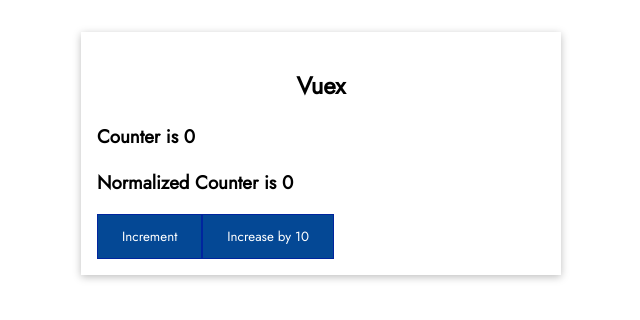
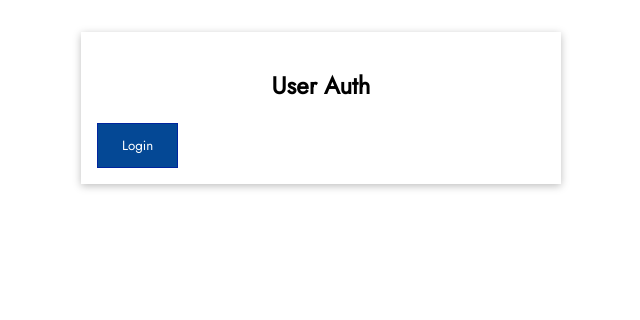
Before and after one commit to nzkks/vuejs-project, a Vue app: page / in a window 1280 px wide. Shown: the top 320 px of the page, without its empty margins (319-959 px from the left). Built offline with nearby package versions, Linux system fonts and the light colour scheme.

Commit message:
VueX: create a basic UserAuth component and add all the store features

```diff
--- /dev/null
+++ b/src/components/vueX/UserAuth.vue
@@ -0,0 +1,19 @@
+<template>
+  <BaseButton @click="login" v-if="!isAuthenticated">Login</BaseButton>
+  <BaseButton @click="logout" v-else>Logout</BaseButton>
+</template>
+
+<script>
+import { mapActions, mapGetters } from 'vuex';
+import BaseButton from '../ui/BaseButton.vue';
+
+export default {
+  components: { BaseButton },
+  methods: {
+    ...mapActions(['login', 'logout']),
+  },
+  computed: {
+    ...mapGetters(['isAuthenticated']),
+  },
+};
+</script>
--- a/src/components/vueX/VuexExample.vue
+++ b/src/components/vueX/VuexExample.vue
@@ -1,5 +1,9 @@
 <template>
-  <BaseContainer title="Vuex">
+  <BaseContainer title="User Auth">
+    <UserAuth />
+  </BaseContainer>
+
+  <BaseContainer title="Vuex" v-if="isAuthenticated">
     <TheCounter />
     <BaseButton @click="inc">Increment</BaseButton>
     <BaseButton @click="increaseBy10({ value: 10 })">Increase by 10</BaseButton>
@@ -7,13 +11,17 @@
 </template>
 
 <script>
-import { mapActions } from 'vuex';
+import { mapActions, mapGetters } from 'vuex';
 
 import BaseContainer from '../ui/BaseContainer.vue';
 import TheCounter from './TheCounter.vue';
+import UserAuth from './UserAuth.vue';
 
 export default {
-  components: { BaseContainer, TheCounter },
+  components: { BaseContainer, TheCounter, UserAuth },
+  computed: {
+    ...mapGetters(['isAuthenticated']),
+  },
   methods: {
     // addOne() {
     //   this.$store.dispatch('increment');
--- a/src/main.js
+++ b/src/main.js
@@ -30,6 +30,7 @@ const store = createStore({
   state() {
     return {
       counter: 0,
+      isAuthenticated: false,
     };
   },
   mutations: {
@@ -41,6 +42,13 @@ const store = createStore({
       // payload name is arbitrary
       // It can be a string, number, object, array, etc. In this case it is an object with a value property. The name 'value' is also arbitrary.
       state.counter = state.counter + payload.value;
+    },
+    toggleIsAuthenticated(state, payload) {
+      if (payload.isAuth) {
+        state.isAuthenticated = true;
+      } else {
+        state.isAuthenticated = false;
+      }
     },
   },
   actions: {
@@ -55,6 +63,16 @@ const store = createStore({
     increaseBy10(context, payload) {
       setTimeout(() => {
         context.commit('increaseBy10', payload); // Here 'increaseBy10' refers the actual name of the mutation
+      }, 1000);
+    },
+    login(context) {
+      setTimeout(() => {
+        context.commit('toggleIsAuthenticated', { isAuth: true });
+      }, 1000);
+    },
+    logout(context) {
+      setTimeout(() => {
+        context.commit('toggleIsAuthenticated', { isAuth: false });
       }, 1000);
     },
   },
@@ -73,6 +91,9 @@ const store = createStore({
       }
 
       return nCounter;
+    },
+    isAuthenticated(state) {
+      return state.isAuthenticated;
     },
   },
 });
```
